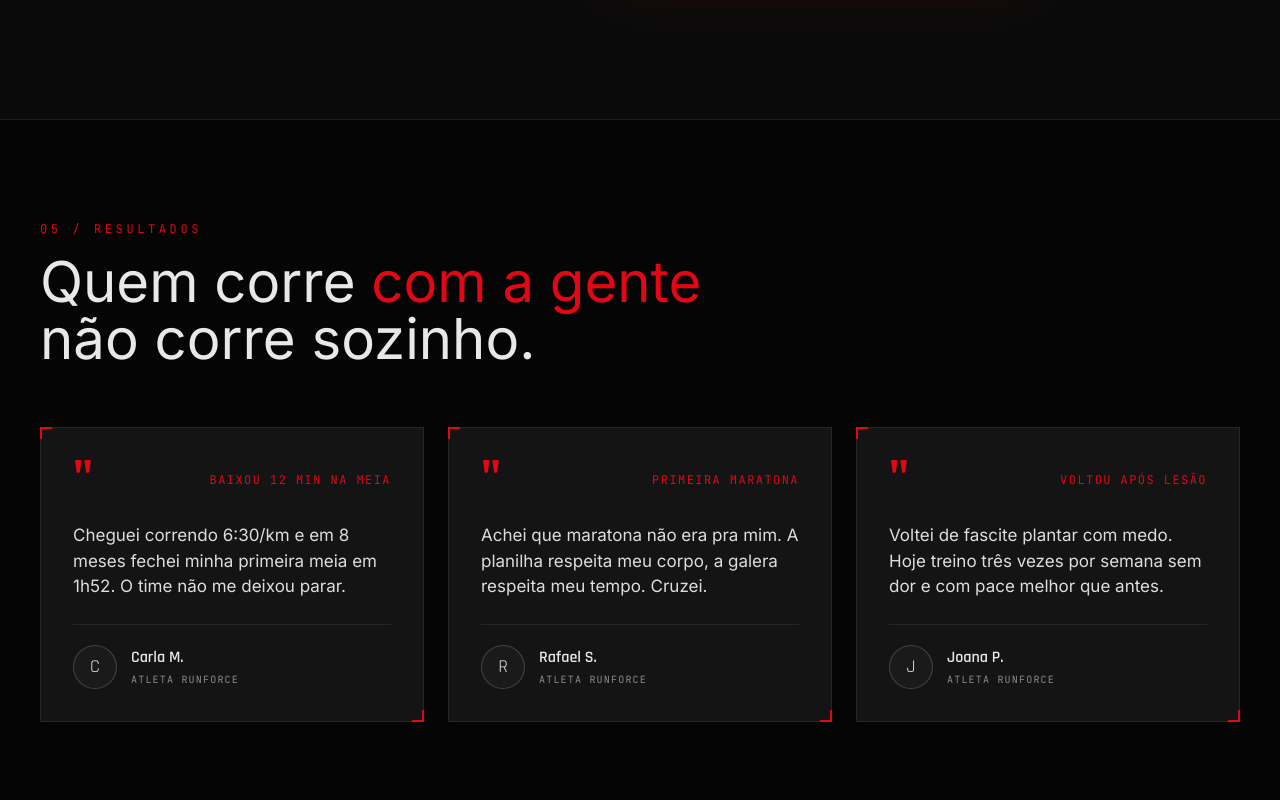
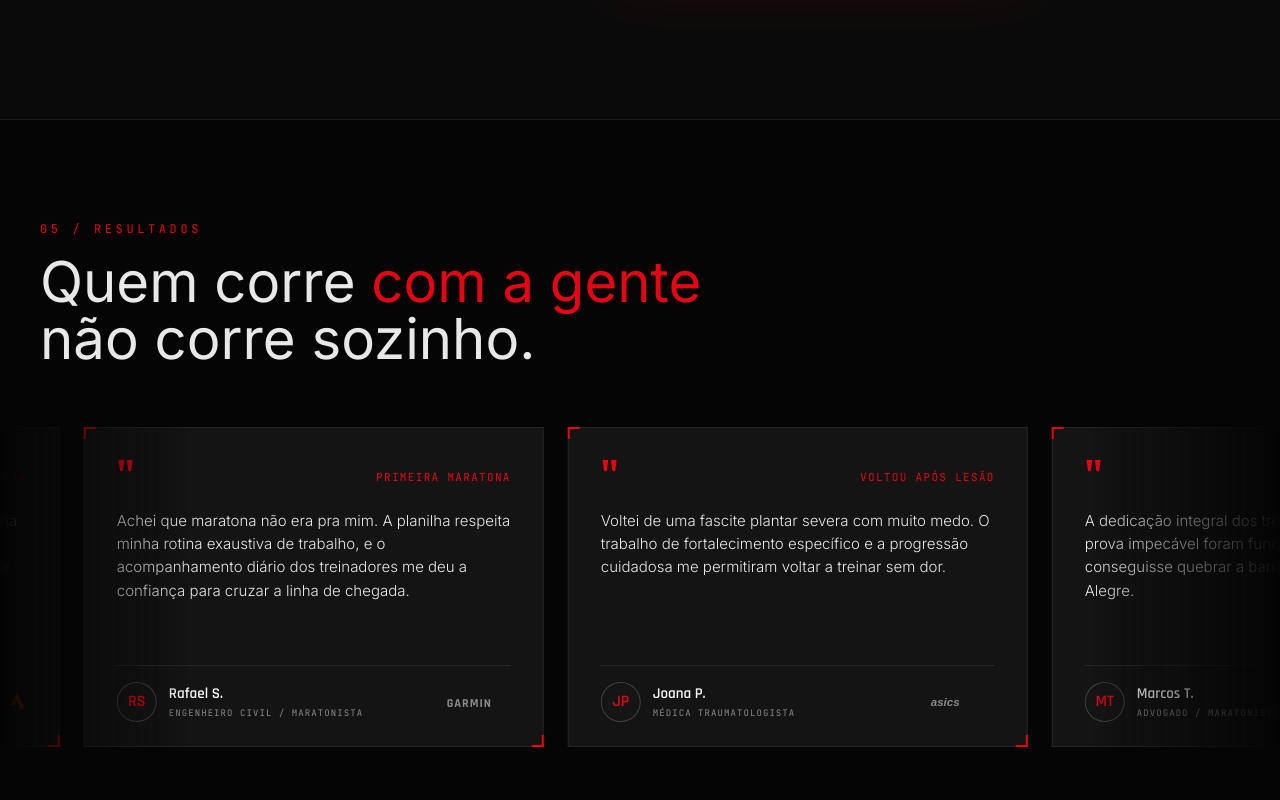
Before and after one commit to josevilanir/RunForce, a Next.js app: page / in a window 1280 px wide. Shown: the part 5480-6280 px from the top of the page. Built offline with nearby package versions, Linux system fonts and the light colour scheme.

Commit message:
feat(testimonials): implement infinite scrolling marquee for athlete testimonials

```diff
--- a/app/landing.css
+++ b/app/landing.css
@@ -376,3 +376,21 @@ footer {
   }
 
 }
+
+/* ===== TESTIMONIAL MARQUEE SLIDER ===== */
+@keyframes x-slider {
+  0% {
+    transform: translateX(0);
+  }
+  100% {
+    transform: translateX(-50%);
+  }
+}
+
+.animate-x-slider {
+  animation: x-slider 50s linear infinite;
+}
+
+.animate-x-slider:hover {
+  animation-play-state: paused;
+}
--- a/components/sections/SocialProof.tsx
+++ b/components/sections/SocialProof.tsx
@@ -2,11 +2,92 @@
 
 import React from 'react';
 
+// Inline SVGs for athletic/sponsors brand logos to prevent loading delays or broken external links
+const StravaLogo = () => (
+  <svg viewBox="0 0 24 24" fill="currentColor" className="h-5 w-auto text-[#FC4C02]" aria-label="Strava">
+    <polygon points="12,1 4,16 9.5,16 12,11.5 14.5,16 20,16" />
+    <polygon points="17.5,12 14.5,18 16,21.5 17.5,18.5 19,21.5 20.5,18" />
+  </svg>
+);
+
+const GarminLogo = () => (
+  <svg viewBox="0 0 100 25" fill="currentColor" className="h-4 w-auto text-white/50 hover:text-white transition-colors" aria-label="Garmin">
+    <text x="0" y="20" fontSize="19" fontWeight="900" letterSpacing="0.08em" fontFamily="var(--rf-font-title), sans-serif">GARMIN</text>
+  </svg>
+);
+
+const NikeLogo = () => (
+  <svg viewBox="0 0 24 24" fill="currentColor" className="h-4 w-auto text-white/50 hover:text-white transition-colors" aria-label="Nike">
+    <path d="M21 5.3c-.3 0-1.2.2-2.7.7C14.7 7.3 10.2 10.5 7 13.9c-2.3 2.5-3.5 4.8-3.5 6.4 0 1 .4 1.6 1.2 1.6.8 0 2.1-.5 3.8-1.5 3.9-2.3 8.3-7 10.8-12.2.8-1.6 1.4-2.8 1.7-3 .1 0-.1 0-.1.1z"/>
+  </svg>
+);
+
+const AdidasLogo = () => (
+  <svg viewBox="0 0 24 24" fill="currentColor" className="h-4 w-auto text-white/50 hover:text-white transition-colors" aria-label="Adidas">
+    <polygon points="6,20 9,20 4,8 1,8" />
+    <polygon points="11,20 14,20 8,5 5,5" />
+    <polygon points="16,20 19,20 12,2 9,2" />
+  </svg>
+);
+
+const AsicsLogo = () => (
+  <svg viewBox="0 0 100 25" fill="currentColor" className="h-4 w-auto text-white/50 hover:text-white transition-colors" aria-label="Asics">
+    <text x="0" y="19" fontSize="18" fontWeight="900" fontStyle="italic" fontFamily="sans-serif">asics</text>
+  </svg>
+);
+
+const CorosLogo = () => (
+  <svg viewBox="0 0 100 25" fill="currentColor" className="h-4 w-auto text-white/50 hover:text-white transition-colors" aria-label="Coros">
+    <text x="0" y="19" fontSize="17" fontWeight="800" letterSpacing="0.12em" fontFamily="var(--rf-font-mono), monospace">COROS</text>
+  </svg>
+);
+
 const TESTIMONIES = [
-  { name: 'Carla M.', tag: 'BAIXOU 12 MIN NA MEIA', quote: 'Cheguei correndo 6:30/km e em 8 meses fechei minha primeira meia em 1h52. O time não me deixou parar.' },
-  { name: 'Rafael S.', tag: 'PRIMEIRA MARATONA', quote: 'Achei que maratona não era pra mim. A planilha respeita meu corpo, a galera respeita meu tempo. Cruzei.' },
-  { name: 'Joana P.', tag: 'VOLTOU APÓS LESÃO', quote: 'Voltei de fascite plantar com medo. Hoje treino três vezes por semana sem dor e com pace melhor que antes.' }
+  {
+    name: 'Carla M.',
+    tag: 'BAIXOU 12 MIN NA MEIA',
+    profession: 'Servidora Pública / Meio-maratonista',
+    quote: 'Cheguei correndo 6:30/km e em 8 meses fechei minha primeira meia maratona em 1h52. A planilha individualizada e a comunidade me impulsionaram a ir além.',
+    logo: <StravaLogo />
+  },
+  {
+    name: 'Rafael S.',
+    tag: 'PRIMEIRA MARATONA',
+    profession: 'Engenheiro Civil / Maratonista',
+    quote: 'Achei que maratona não era pra mim. A planilha respeita minha rotina exaustiva de trabalho, e o acompanhamento diário dos treinadores me deu a confiança para cruzar a linha de chegada.',
+    logo: <GarminLogo />
+  },
+  {
+    name: 'Joana P.',
+    tag: 'VOLTOU APÓS LESÃO',
+    profession: 'Médica Traumatologista',
+    quote: 'Voltei de uma fascite plantar severa com muito medo. O trabalho de fortalecimento específico e a progressão cuidadosa me permitiram voltar a treinar sem dor.',
+    logo: <AsicsLogo />
+  },
+  {
+    name: 'Marcos T.',
+    tag: 'SUB 3h NA MARATONA',
+    profession: 'Advogado / Maratonista de Elite',
+    quote: 'A dedicação integral dos treinadores e a estratégia de prova impecável foram fundamentais para que eu conseguisse quebrar a barreira das 3 horas em Porto Alegre.',
+    logo: <NikeLogo />
+  },
+  {
+    name: 'Amanda K.',
+    tag: 'ESTILO DE VIDA E SAÚDE',
+    profession: 'Arquiteta',
+    quote: 'Encontrei mais do que uma assessoria de corrida; encontrei uma família. A corrida me trouxe saúde mental, foco e muito mais disposição para encarar o dia a dia.',
+    logo: <AdidasLogo />
+  },
+  {
+    name: 'Lucas G.',
+    tag: 'ESTREIA EM 10K',
+    profession: 'Designer de Produto',
+    quote: 'Comecei sem conseguir correr 1km consecutivo. Menos de um ano depois, completei meus primeiros 10km oficiais abaixo de 1 hora. O método realmente funciona.',
+    logo: <CorosLogo />
+  }
 ];
+
+const duplicatedTestimonies = [...TESTIMONIES, ...TESTIMONIES];
 
 interface SocialProofProps {
   accent?: string;
@@ -14,7 +95,7 @@ interface SocialProofProps {
 
 export default function SocialProof({ accent = '#E30613' }: SocialProofProps) {
   return (
-    <section id="prova">
+    <section id="prova" style={{ overflow: 'hidden', paddingLeft: 0, paddingRight: 0 }}>
       <div className="wrap">
         <div className="sec-head reveal">
           <div>
@@ -22,29 +103,98 @@ export default function SocialProof({ accent = '#E30613' }: SocialProofProps) {
             <h2 className="sec-title">Quem corre <span style={{ color: accent }}>com a gente</span><br />não corre sozinho.</h2>
           </div>
         </div>
+      </div>
 
+      <div className="reveal" style={{ marginTop: 20 }}>
+        {/* Slider container with left/right fade masks */}
+        <div
+          style={{
+            maskImage: 'linear-gradient(to right, transparent 0%, black 15%, black 85%, transparent 100%)',
+            WebkitMaskImage: 'linear-gradient(to right, transparent 0%, black 15%, black 85%, transparent 100%)',
+          }}
+          className="flex relative overflow-hidden shrink-0 max-w-full"
+        >
+          <div className="flex animate-x-slider gap-6 py-4 w-max">
+            {duplicatedTestimonies.map((t, idx) => (
+              <div
+                key={idx}
+                className="card relative flex flex-col justify-between shrink-0 grow-0 w-[320px] sm:w-[460px] h-[300px] sm:h-[320px] transition-colors duration-300 hover:border-white/20"
+                style={{
+                  padding: '32px 32px 24px',
+                  background: 'var(--rf-card)',
+                  border: '1px solid var(--rf-line)'
+                }}
+              >
+                {/* Red corner borders characteristic of RunForce design */}
+                <div className="corner tl" />
+                <div className="corner br" />
 
+                {/* Quote details */}
+                <div style={{ display: 'flex', flexDirection: 'column', gap: 14 }}>
+                  <div style={{ display: 'flex', justifyContent: 'space-between', alignItems: 'center' }}>
+                    <span style={{ fontFamily: 'var(--rf-font-title)', fontWeight: 700, color: accent, fontSize: 50, lineHeight: .7 }}>"</span>
+                    <span className="t-mono" style={{ color: accent, fontSize: 11 }}>{t.tag}</span>
+                  </div>
 
-        <div className="reveal" style={{ display: 'grid', gridTemplateColumns: 'repeat(auto-fit, minmax(260px, 1fr))', gap: 24 }}>
-          {TESTIMONIES.map((t, i) => (
-            <div key={i} className="card" style={{ padding: 32, position: 'relative', display: 'flex', flexDirection: 'column', gap: 24 }}>
-              <div className="corner tl" /><div className="corner br" />
-              <div style={{ display: 'flex', justifyContent: 'space-between', alignItems: 'center' }}>
-                <span style={{ fontFamily: 'var(--rf-font-title)', fontWeight: 700, color: accent, fontSize: 56, lineHeight: .7 }}>"</span>
-                <span className="t-mono" style={{ color: accent }}>{t.tag}</span>
-              </div>
-              <p style={{ fontSize: 17, lineHeight: 1.5, margin: 0, color: '#ddd' }}>{t.quote}</p>
-              <div style={{ display: 'flex', alignItems: 'center', gap: 14, marginTop: 'auto', paddingTop: 20, borderTop: '1px solid var(--rf-line)' }}>
-                <div style={{ width: 44, height: 44, borderRadius: '50%', background: '#1a1a1a', border: '1px solid var(--rf-line-strong)', display: 'flex', alignItems: 'center', justifyContent: 'center', fontFamily: 'var(--rf-font-title)', fontSize: 18 }}>
-                  {t.name.charAt(0)}
+                  <p style={{
+                    fontSize: 15,
+                    lineHeight: 1.55,
+                    margin: 0,
+                    color: 'var(--rf-text)',
+                    fontFamily: 'var(--rf-font-body)',
+                    fontWeight: 300
+                  }}>
+                    {t.quote}
+                  </p>
                 </div>
-                <div>
-                  <div style={{ fontFamily: 'var(--rf-font-title)', fontWeight: 600, fontSize: 16 }}>{t.name}</div>
-                  <div className="t-mono" style={{ fontSize: 10, marginTop: 2 }}>ATLETA RUNFORCE</div>
+
+                {/* User avatar, name and logo footer */}
+                <div
+                  style={{
+                    display: 'flex',
+                    alignItems: 'center',
+                    justifyContent: 'space-between',
+                    marginTop: 20,
+                    paddingTop: 16,
+                    borderTop: '1px solid var(--rf-line)',
+                    gap: 12
+                  }}
+                >
+                  <div style={{ display: 'flex', alignItems: 'center', gap: 12 }}>
+                    {/* Circle avatar with name initials */}
+                    <div
+                      style={{
+                        width: 40,
+                        height: 40,
+                        borderRadius: '50%',
+                        background: '#151515',
+                        border: '1px solid var(--rf-line-strong)',
+                        display: 'flex',
+                        alignItems: 'center',
+                        justifyContent: 'center',
+                        fontFamily: 'var(--rf-font-title)',
+                        fontSize: 16,
+                        fontWeight: 600,
+                        color: accent
+                      }}
+                    >
+                      {t.name.split(' ').map(n => n.charAt(0)).join('')}
+                    </div>
+
+                    <div>
+                      <div style={{ fontFamily: 'var(--rf-font-title)', fontWeight: 600, fontSize: 15, color: '#fff' }}>{t.name}</div>
+                      <div className="t-mono" style={{ fontSize: 9, marginTop: 1, color: 'var(--rf-text-dim)' }}>{t.profession}</div>
+                    </div>
+                  </div>
+
+                  {/* Brand/Sponsor logo representation */}
+                  <div style={{ display: 'flex', alignItems: 'center', justifyContent: 'center' }}>
+                    {t.logo}
+                  </div>
                 </div>
               </div>
-            </div>
-          ))}
+            ))}
+          </div>
         </div>
       </div>
     </section>
```
